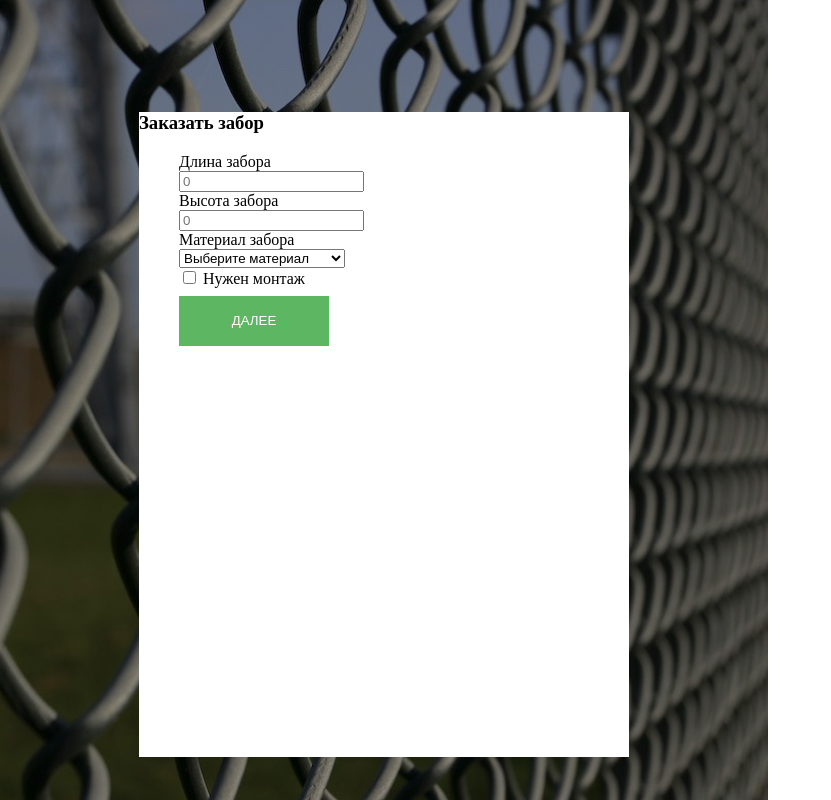
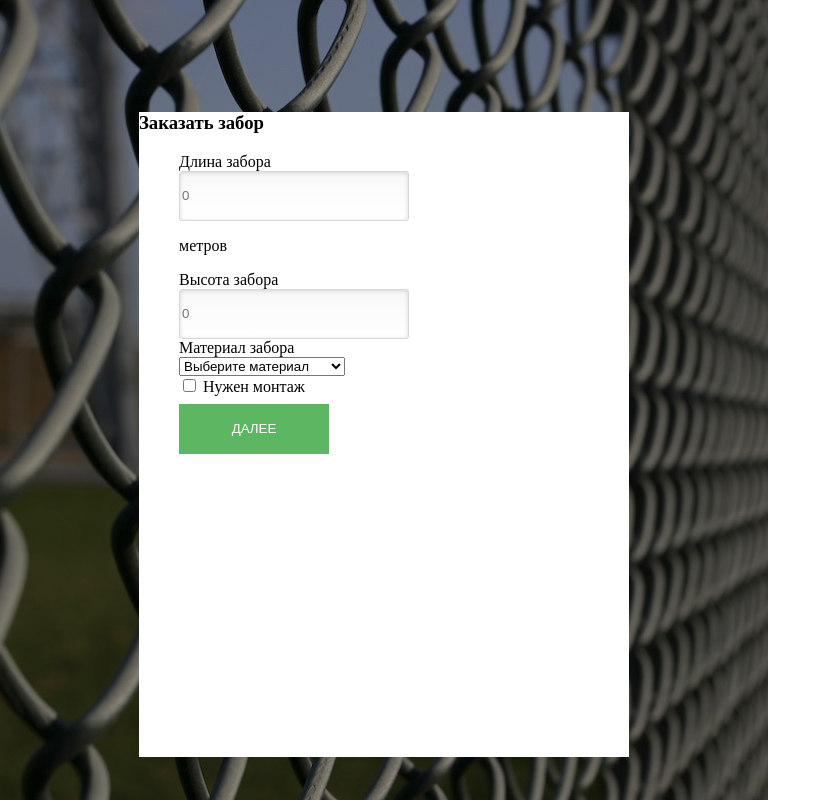
Before and after one commit to BinoTegari/test-frontend, an Angular app: page / in a window 1280 px wide. Shown: the whole page, without its empty margins (0-831 px from the left). Built offline with nearby package versions, Linux system fonts and the light colour scheme.

Commit message:
Борьба с разметкой input

```diff
--- a/src/app/app.component.css
+++ b/src/app/app.component.css
@@ -33,7 +33,9 @@ button:hover {
 li {
     list-style-type: none;
 }
-.input {
+input[type=text]{
+  width: 230px;
+  height: 50px;
   background: linear-gradient(180deg, #F8F8F8 0%, rgba(243, 243, 243, 0) 100%, #F2F2F2 100%);
   border: 1px solid #D7D7D7;
   box-sizing: border-box;
--- a/src/app/app.component.html
+++ b/src/app/app.component.html
@@ -6,11 +6,11 @@
       <div class="block_input">
       <li>
         <label for="fence">Длина забора</label><br>
-        <input type="text" placeholder="0" id="fence">
+        <input type="text" placeholder="0" id="fence"><p>метров</p>
       </li>
       <li>
         <label for="heigth_fence">Высота забора</label><br>
-        <input type="heigth_fence" placeholder="0" name="heigth_fence" required>
+        <input type="text" placeholder="0" name="heigth_fence" required>
       </li>
 
       <li>
@@ -24,9 +24,7 @@
         </select>
       </li>
       <li>
-    <label>
         <input type="checkbox"  name="need_install"> Нужен монтаж
-    </label>
       </li>
 
     <div class="clearfix">
```
